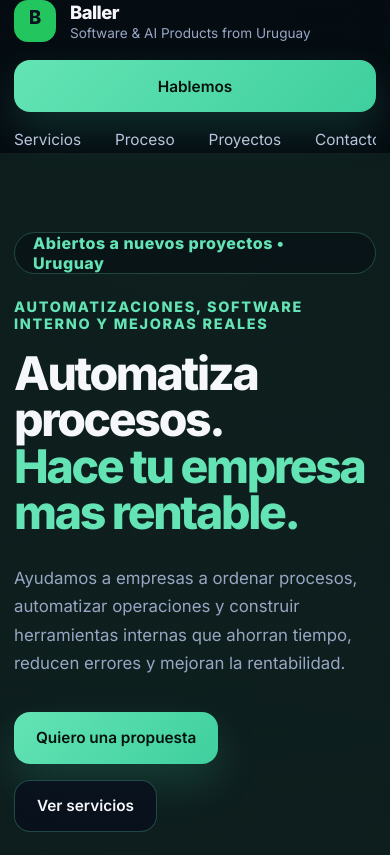
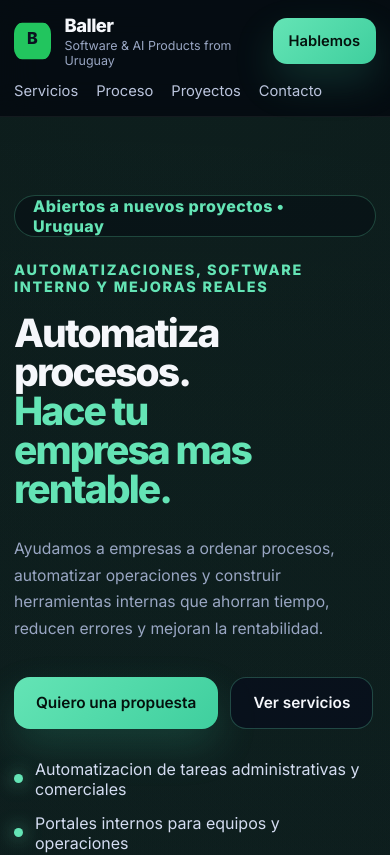
Before and after one commit to JoaquinKarawacki/baller-landing, a React (Vite) app: page / in a window 390 px wide. Shown: the top 855 px of the page. Built offline with nearby package versions, Linux system fonts and the light colour scheme.

Commit message:
fix respoisve

```diff
--- a/src/App.css
+++ b/src/App.css
@@ -728,12 +728,16 @@ a {
   }
 
   .footer__meta {
+    grid-template-columns: 1fr;
     justify-content: start;
     margin-right: 0;
+    gap: 24px;
   }
 
   .footer__links {
     justify-content: flex-start;
+    flex-wrap: wrap;
+    white-space: normal;
   }
 }
 
@@ -743,8 +747,11 @@ a {
   }
 
   .topbar__inner {
-    min-height: 78px;
-    gap: 18px;
+    min-height: auto;
+    grid-template-columns: 1fr auto;
+    align-items: center;
+    gap: 14px 16px;
+    padding: 14px 0;
   }
 
   .brand__mark {
@@ -757,6 +764,24 @@ a {
     font-size: 1.15rem;
   }
 
+  .brand__text span {
+    font-size: 0.78rem;
+  }
+
+  .topbar__nav {
+    grid-column: 1 / -1;
+    gap: 18px;
+    padding-bottom: 2px;
+    font-size: 0.92rem;
+  }
+
+  .topbar__cta {
+    min-height: 46px;
+    padding: 0 16px;
+    border-radius: 14px;
+    font-size: 0.92rem;
+  }
+
   .hero,
   .section {
     padding: 78px 0;
@@ -764,6 +789,19 @@ a {
 
   .hero__panel {
     min-height: 340px;
+  }
+
+  .hero h1 {
+    font-size: clamp(2.3rem, 10vw, 3.6rem);
+    max-width: 9ch;
+  }
+
+  .hero__lead {
+    font-size: 0.98rem;
+  }
+
+  .hero__actions {
+    gap: 12px;
   }
 
   .showcase-card__body {
@@ -792,16 +830,30 @@ a {
     border-radius: 28px;
   }
 
+  .footer__inner {
+    gap: 32px;
+    align-items: start;
+  }
+
+  .footer__copy {
+    max-width: none;
+  }
+
   .footer__meta {
     grid-template-columns: 1fr;
     gap: 24px;
     margin-right: 0;
   }
 
+  .footer__contact {
+    gap: 12px;
+  }
+
   .footer__links {
     flex-wrap: wrap;
     white-space: normal;
     justify-content: flex-start;
+    gap: 12px 18px;
   }
 }
 
```
